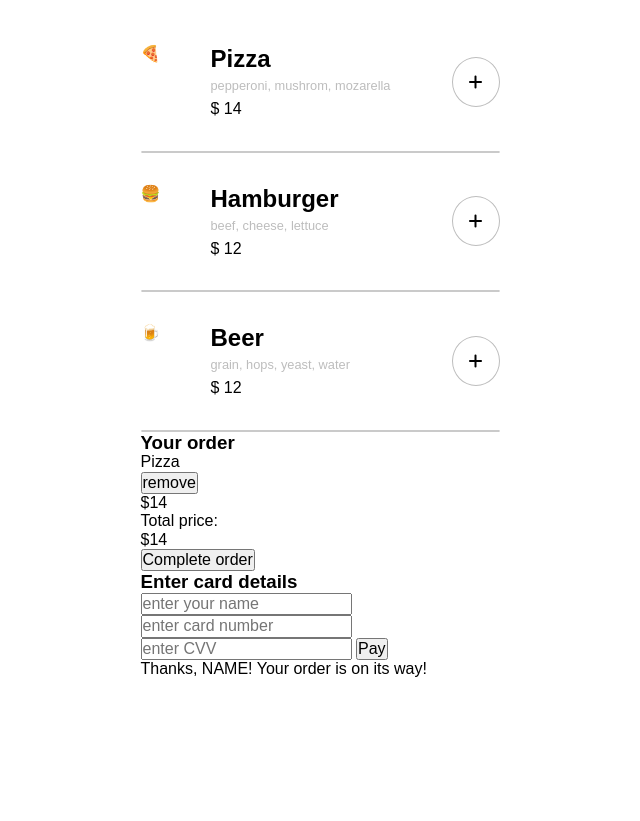
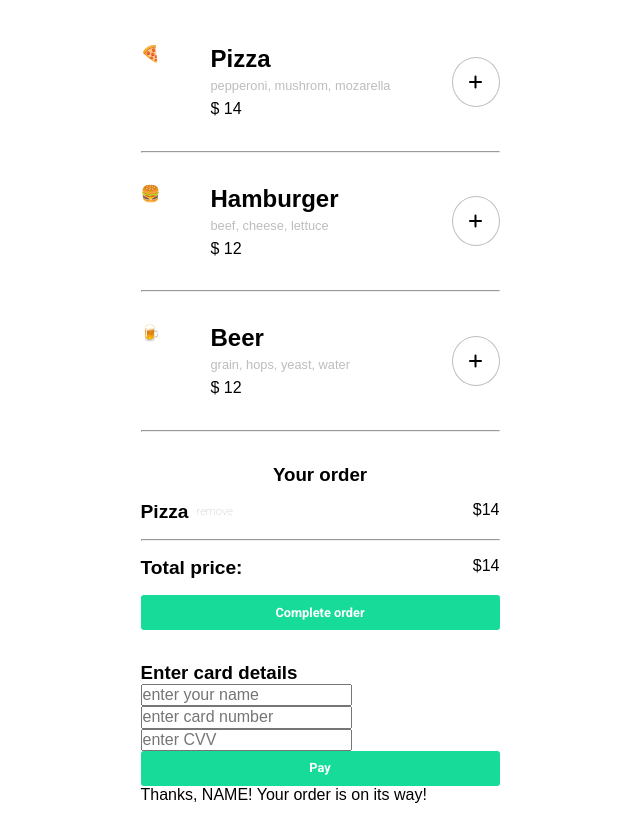
Before and after one commit to Jess247/restaurant-ordering-app, a plain HTML site: page index.html in a window 1280 px wide. Shown: the part 122-943 px from the top of the page, without its empty margins (320-960 px from the left). Before the commit the page ends 817 px from the top, so only its background shows below. Drawn offline with nearby package versions, Linux system fonts and the light colour scheme; a web font is replaced by a local one.

Commit message:
Update styles

```diff
--- a/index.html
+++ b/index.html
@@ -2,6 +2,9 @@
     <head>
         <link rel="stylesheet" href="https://cdnjs.cloudflare.com/ajax/libs/normalize/8.0.1/normalize.css">
         <link rel="stylesheet" href="./styles/styles.css">
+        <link rel="preconnect" href="https://fonts.googleapis.com">
+        <link rel="preconnect" href="https://fonts.gstatic.com" crossorigin>
+        <link href="https://fonts.googleapis.com/css2?family=Roboto:ital,wght@0,100;0,300;0,400;0,500;0,700;0,900;1,100;1,300;1,400;1,500;1,700;1,900&display=swap" rel="stylesheet">
         <link rel="preconnect" href="https://fonts.googleapis.com">
         <link rel="preconnect" href="https://fonts.gstatic.com" crossorigin>
         <link href="https://fonts.googleapis.com/css2?family=Smythe&display=swap" rel="stylesheet">
@@ -29,7 +32,7 @@
                             <i class="fa-solid fa-plus"></i>
                         </div>
                     </div>
-                    <hr class="item_seperator">
+                    <hr class="item_hr">
                     <div class="menu_item">
                         <div class="item_content">
                             <img class="icon" src="./assets/pizza.png" alt="Pizza icon.">
@@ -43,7 +46,7 @@
                             <i class="fa-solid fa-plus"></i>
                         </div>
                     </div>
-                    <hr class="item_seperator">
+                    <hr class="item_hr">
                     <div class="menu_item">
                         <div class="item_content">
                             <img class="icon" src="./assets/pizza.png" alt="Pizza icon.">
@@ -57,19 +60,20 @@
                             <i class="fa-solid fa-plus"></i>
                         </div>
                     </div>
-                    <hr class="item_seperator">
+                    <hr class="item_hr">
                 </div>
                 <section class="order-section hidden">
                     <h3>Your order</h3>
-                    <div class="ordered-items">
+                    <div class="ordered-item">
                         <div>
-                            <p class="ordered-item">Pizza</p>
+                            <h4 >Pizza</h4>
                             <button class="remove-btn" id="remove-btn">remove</button>
                         </div>
                         <p id="ordered-item-price">$14</p>
                     </div>
+                    <hr class="seperator-solid">
                     <div class="total-price-container">
-                        <p class="total-par">Total price:</p>
+                        <h4 class="total-par">Total price:</h4>
                         <p id="total-price" class="total-price">$14</p>
                     </div>
                     <button class="btn" id="complete-order-btn">Complete order</button>
--- a/styles/_reset.scss
+++ b/styles/_reset.scss
@@ -1,4 +1,5 @@
-@import url('https://fonts.googleapis.com/css2?family=Smythe&display=swap');
+@import url('https://fonts.googleapis.com/css2?family=Smythe&display=swap'),
+        url('https://fonts.googleapis.com/css2?family=Roboto:ital,wght@0,100;0,300;0,400;0,500;0,700;0,900;1,100;1,300;1,400;1,500;1,700;1,900&display=swap');
 * {
     margin: 0;
     padding: 0;
--- a/styles/_variables.scss
+++ b/styles/_variables.scss
@@ -1,3 +1,5 @@
 $primary-clr: #0e0e0e;
 $secondary-clr: #bdbdbd;
+$accent-clr: #16DB99;
+$light-font-clr: #ffffff;
 $bg-clr: #eae7e7;
--- a/styles/styles.scss
+++ b/styles/styles.scss
@@ -60,10 +60,65 @@ body {
         }
 
     }
-    .item_seperator {
-        border: .5px solid $secondary-clr;
+
+    .item_hr {
+        border: none;
+        border-top: .5px solid $secondary-clr;
         border-radius: 1px;
         opacity: .8;
+    }
 
+    .order-section{
+        text-align: center;
+        padding: 2em 0;
+
+        h4 {
+            font-size: 1.2em;
+        }
+
+        .ordered-item {
+            display: flex;
+            justify-content: space-between;
+            padding: 1em 0;
+
+            .separator-solid {
+                border: none;
+                border-top: 2px solid green;
+
+            }
+
+            div {
+                display: flex;
+                gap: .5em;
+
+
+                .remove-btn {
+                    border: none;
+                    background: none;
+                    color: $secondary-clr;
+                    font-family: 'Roboto', sans-serif;
+                    font-size: .7em;
+                    font-weight: 100;
+                }
+            }
+
+        }
+
+        .total-price-container{
+            display: flex;
+            justify-content: space-between;
+            padding: 1em 0;
+        }
+    }
+    .btn {
+        background: $accent-clr;
+        color: $light-font-clr;
+        padding: .8em;
+        border: none;
+        border-radius: 3px;
+        font-family: 'Roboto', sans-serif;
+        font-size: .8em;
+        font-weight: bold;
+        width: 100%;
     }
 }
```
Also changed, not shown: styles/styles.css, 1 other file.
